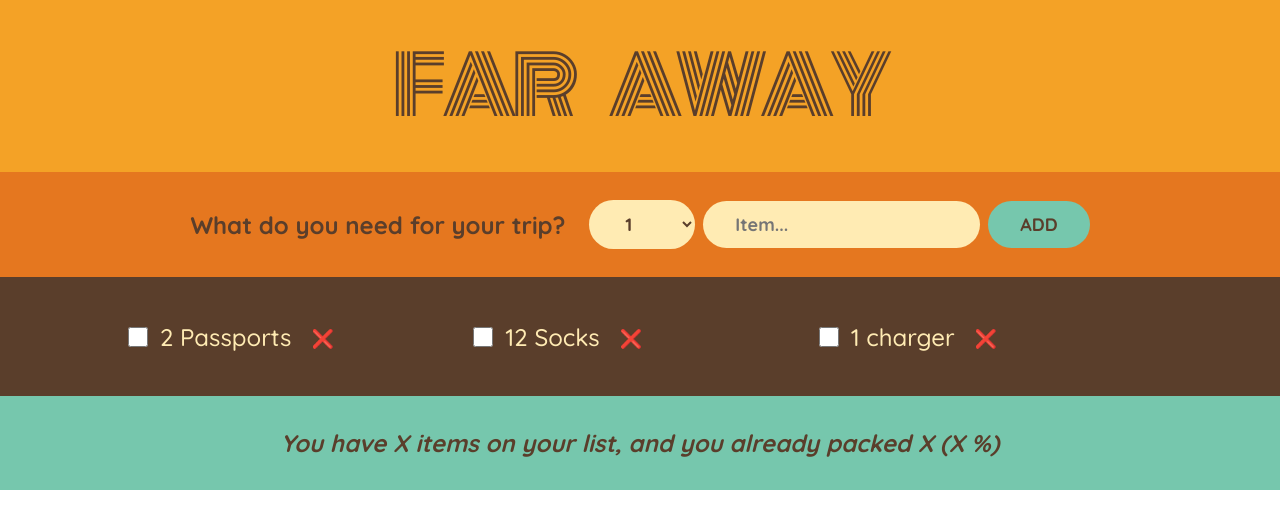
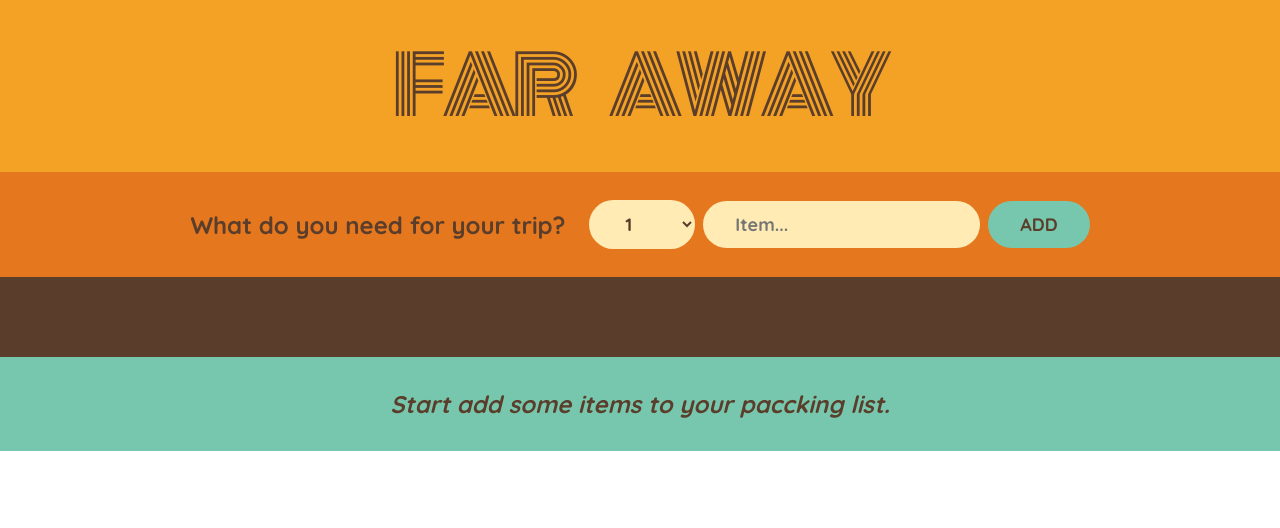
Before and after one commit to yuka1981/travel-list-demo, a React (Create React App) app: page / in a window 1280 px wide. Shown: the top 528 px of the page. Built offline with nearby package versions, Linux system fonts and the light colour scheme.

Commit message:
7.85 calculating statistics as derived state

```diff
--- a/src/App.js
+++ b/src/App.js
@@ -3,10 +3,10 @@
 import Form from "./components/Form";
 import PackingList from "./components/PackingList";
 import State from "./components/State";
-import initialItems from "./fixtures/items";
+// import initialItems from "./fixtures/items";
 
 function App() {
-  const [items, setItems] = useState(initialItems);
+  const [items, setItems] = useState([]);
 
   const handleAddItems = (item) => {
     setItems([...items, item]);
@@ -50,7 +50,7 @@
         onDeleteItem={handleDeleteItem}
         onToggleItem={handleToggleItem}
       />
-      <State />
+      <State items={items} />
     </div>
   );
 }
--- a/src/components/PackingList.js
+++ b/src/components/PackingList.js
@@ -7,7 +7,7 @@
         {items.map((item) => (
           <Item
             item={item}
-            key={item.description}
+            key={`${item.id}-${item.description}`}
             onDeleteItem={onDeleteItem}
             onToggleItem={onToggleItem}
           />
--- a/src/components/State.js
+++ b/src/components/State.js
@@ -1,7 +1,25 @@
-const State = () => {
+const State = ({ items }) => {
+  // early return for performance
+  if (!items.length) {
+    return (
+      <footer className="stats">
+        <em>Start add some items to your paccking list.</em>
+      </footer>
+    );
+  }
+
+  const numItems = items.length;
+  const packedItems = items.filter((item) => item.packed).length;
+  const percentage = Math.round((packedItems / numItems) * 100);
+
   return (
     <footer className="stats">
-      <em>You have X items on your list, and you already packed X (X %)</em>
+      <em>
+        {percentage === 100
+          ? "You got everything! Read to Go!!"
+          : `You have ${numItems} items on your list, and you already packed
+        ${packedItems} (${percentage} %)`}
+      </em>
     </footer>
   );
 };
```
